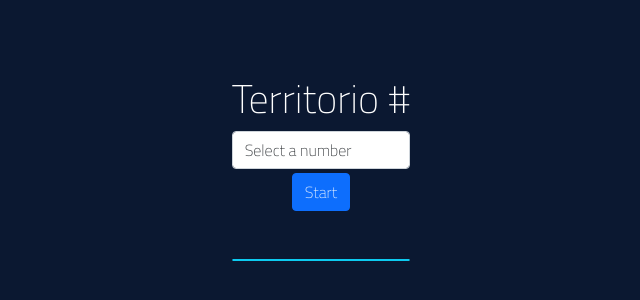
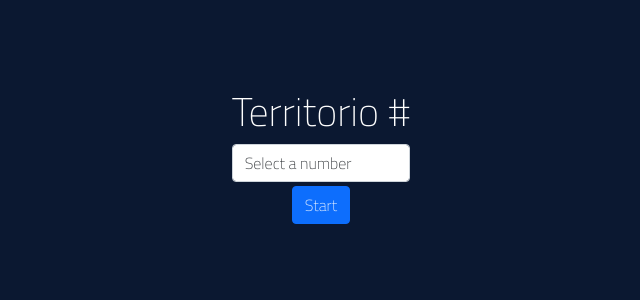
Before and after one commit to EmilyK-G/EmilyK-G-Territorios, a React (Create React App) app: page / in a window 1280 px wide. Shown: the part 232-532 px from the top of the page, without its empty margins (319-959 px from the left). Built offline with nearby package versions, Linux system fonts and the light colour scheme; no server answers.

Commit message:
Style fix

```diff
--- a/src/components/Territorios/Territorios.css
+++ b/src/components/Territorios/Territorios.css
@@ -9,9 +9,8 @@ div > a {
     text-decoration: none;
 }
 .view_link_outline {
-    border: 1px solid #0dcaf0;
     border-radius: 4px;
-    background-color: #000000
+    background-color: #0d6efd4f
 }
 .view_link_outline:hover {
     background-color: #0000005a
--- a/src/components/Territorios/Territorios.jsx
+++ b/src/components/Territorios/Territorios.jsx
@@ -140,7 +140,7 @@ function Territorios(props) {
             }}>
                     Start
         </button>
-        <div className="mt-5 view_link_outline">
+        <div className="mt-4 view_link_outline">
             <Link to="/print" className={terrSelected === "" ? "link_hide" : terrSelected ==="Select a number" ? "link_hide" : ""}>View and Print</Link>
         </div>
     </form>
```
